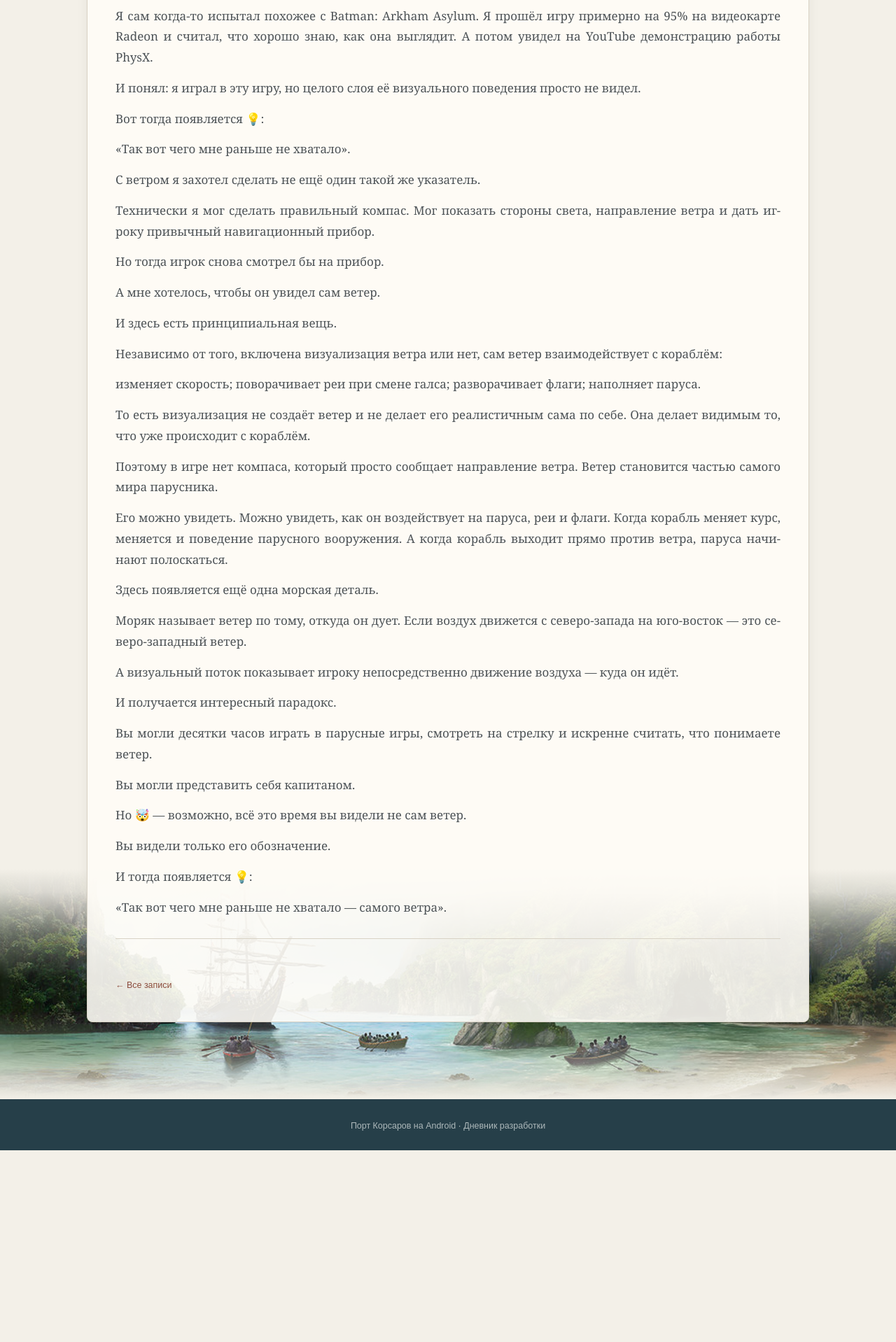
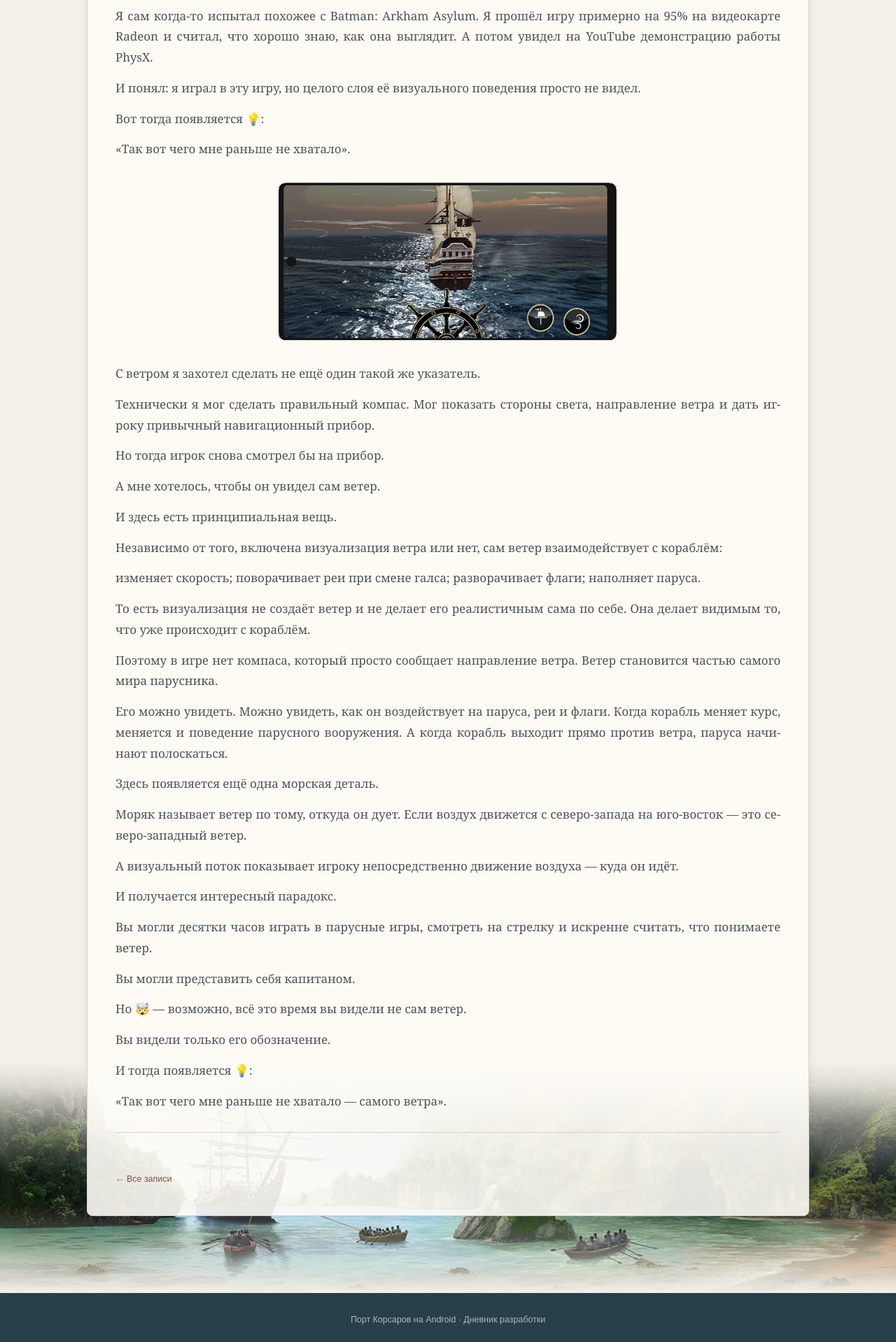
Before and after one commit to tislic/SeaDogsPort, a Jekyll site: the page built from _posts/2024-05-15-v08.md, in a window 1280 px wide. Shown: the part 1324-3242 px from the top of the page at 70% size. Built offline with Jekyll 4.4.1, drawn with Linux system fonts in a browser that asks for light colours; before the commit the page ends 2968 px from its top, so only the background shows below that.

Commit message:
Add wind visualization image to the post
![Визуализация ветра](/assets/images/vizualizaciya-vetra.png)Added an image visualization of the wind to the post.

```diff
--- a/_posts/2024-05-15-v08.md
+++ b/_posts/2024-05-15-v08.md
@@ -34,6 +34,7 @@ image: /assets/images/compas.jpg
 
 «Так вот чего мне раньше не хватало».
 
+![Визуализация ветра](/assets/images/vizualizaciya-vetra.png)
 С ветром я захотел сделать не ещё один такой же указатель.
 
 Технически я мог сделать правильный компас. Мог показать стороны света, направление ветра и дать игроку привычный навигационный прибор.
```
